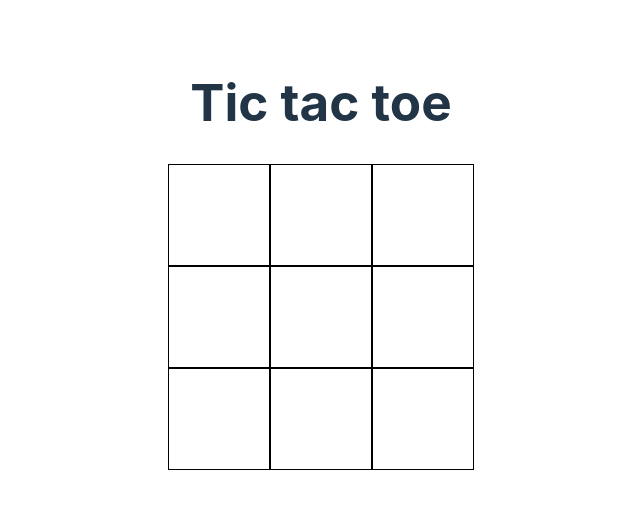
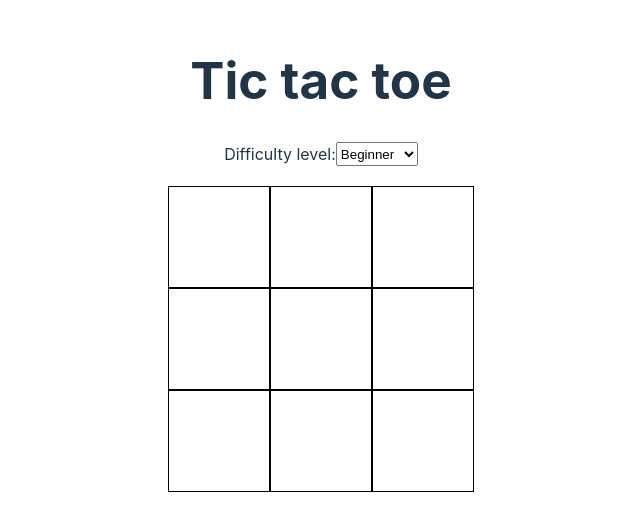
Before and after one commit to witsu/tic-tac-toe, a React (Vite) app: page / in a window 1280 px wide. Shown: the part 135-666 px from the top of the page, without its empty margins (319-959 px from the left). Built offline with nearby package versions, Linux system fonts and the light colour scheme.

Commit message:
Difficulty

```diff
--- a/src/Game.tsx
+++ b/src/Game.tsx
@@ -45,13 +45,13 @@ export function getGameState(cells: Cells): GameState {
     return GAME_STATE_IN_PROGRESS;
 }
 
-export function findBestMove(cells: Cells): index {
+export function findBestMove(cells: Cells, difficulty: number): index {
     let bestScore = -Infinity;
     let move: number;
     for (let i = 0; i < cells.length; i++) {
         if (cells[i] == PLAYER_EMPTY) {
             cells[i] = PLAYER_AI;
-            const score = minimax(cells, 0, false);
+            const score = minimax(cells, difficulty, false);
             cells[i] = PLAYER_EMPTY;
             if (score > bestScore) {
                 bestScore = score;
@@ -74,6 +74,9 @@ function getScores(gameState: GameState): number {
 }
 
 function minimax(cells: Cells, depth: number, isMaximizing: boolean): number {
+    if (depth === 0) {
+        return 0;
+    }
     const gameState = getGameState(cells);
     if (gameState !== GAME_STATE_IN_PROGRESS) {
         return getScores(gameState);
@@ -84,7 +87,7 @@ function minimax(cells: Cells, depth: number, isMaximizing: boolean): number {
         for (let i = 0; i < cells.length; i++) {
             if (cells[i] == PLAYER_EMPTY) {
                 cells[i] = PLAYER_AI;
-                const score = minimax(cells, depth + 1, false);
+                const score = minimax(cells, depth - 1, false);
                 cells[i] = PLAYER_EMPTY;
                 bestScore = Math.max(score, bestScore);
             }
@@ -95,7 +98,7 @@ function minimax(cells: Cells, depth: number, isMaximizing: boolean): number {
         for (let i = 0; i < cells.length; i++) {
             if (cells[i] == PLAYER_EMPTY) {
                 cells[i] = PLAYER_USER;
-                const score = minimax(cells, depth + 1, true);
+                const score = minimax(cells, depth - 1, true);
                 cells[i] = PLAYER_EMPTY;
                 bestScore = Math.min(score, bestScore);
             }
--- a/src/Tictactoe.css
+++ b/src/Tictactoe.css
@@ -1,3 +1,8 @@
+.difficulty {
+    display: flex;
+    justify-content: center;
+    margin-bottom: 20px;
+}
 .cells {
     display: grid;
     grid-template-columns: repeat(3, 1fr);
--- a/src/Tictactoe.tsx
+++ b/src/Tictactoe.tsx
@@ -15,6 +15,7 @@ import './Tictactoe.css';
 function Tictactoe() {
     const [cells, setCells] = useState(getEmptyCells());
     const [gameState, setGameState] = useState(GAME_STATE_IN_PROGRESS);
+    const [difficulty, setDifficulty] = useState(0);
 
     const onCellClick = (index: number) => {
         if (!canClick(index)) {
@@ -29,7 +30,7 @@ function Tictactoe() {
         if (gameState !== GAME_STATE_IN_PROGRESS) {
             return;
         }
-        const move = findBestMove(cells);
+        const move = findBestMove(cells, difficulty);
         const newCells = setCell(cells, move, PLAYER_AI);
         setGameState(getGameState(newCells));
     }
@@ -49,6 +50,20 @@ function Tictactoe() {
 
     return (
         <>
+            <div className='difficulty'>
+                Difficulty level:
+                <select
+                    value={difficulty}
+                    onChange={e => setDifficulty(e.target.value)}
+                >
+                    <option value="0">Beginner</option>
+                    <option value="1">Novice</option>
+                    <option value="2">Advanced</option>
+                    <option value="3">Expert</option>
+                    <option value="4">Legend</option>
+                </select>
+            </div>
+
             <div className="cells">
                 {cells.map((value: Cell, index) => {
                     const nextPlayerClass = canClick(index) ? `next-${PLAYER_USER}` : '';
```
Also changed, not shown: 1 other file (tests, documents, lock files or other folders).
